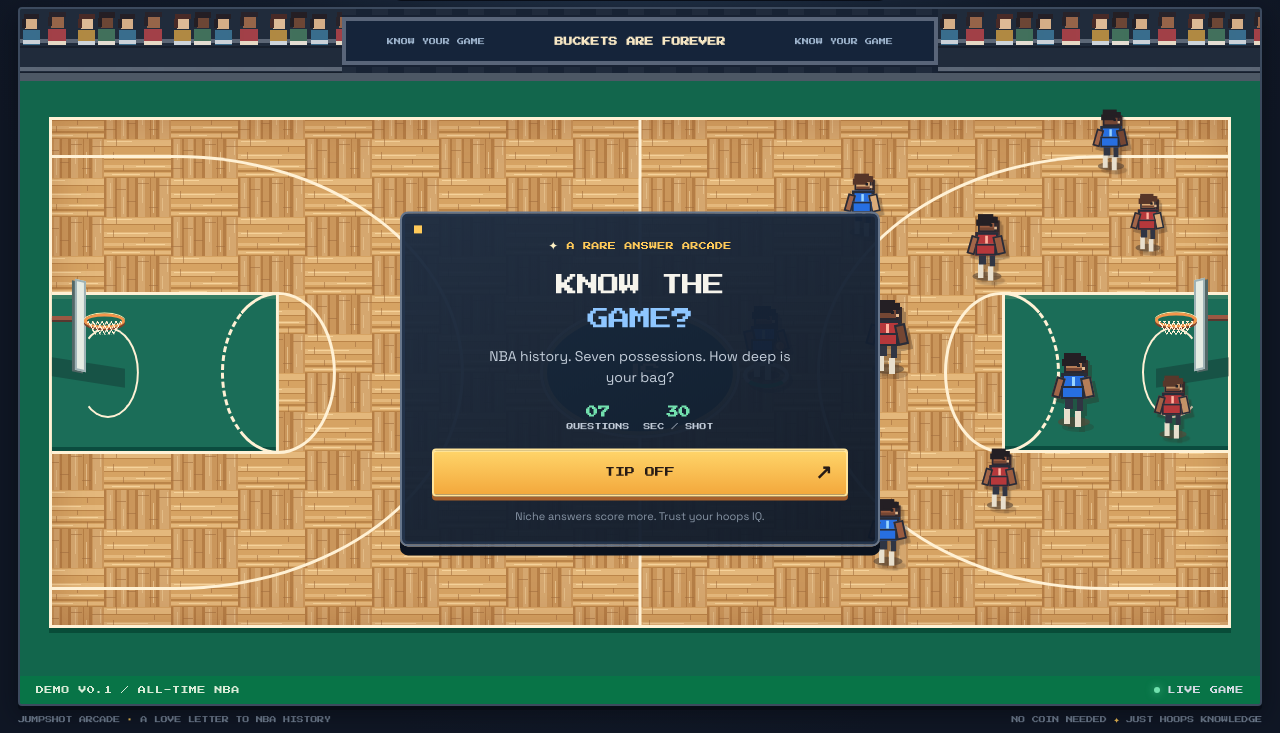
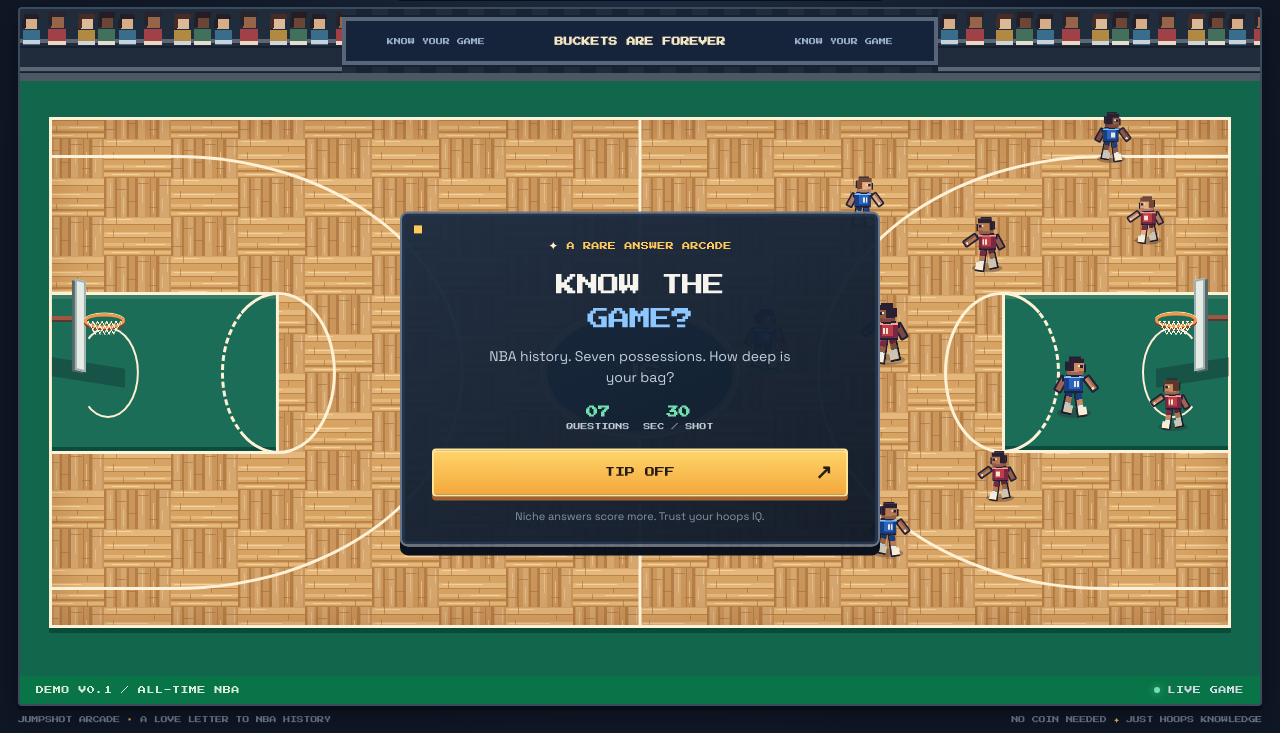
Before and after one commit to NathanN-275/JumpShot_DailyGame, a plain HTML site: page dist/index.html in a window 1280 px wide. Shown: the part 67-800 px from the top of the page. Drawn offline with Linux system fonts and the light colour scheme.

Commit message:
feat: unify the on-court player sprite designs
- What changed: Give all ten players shared pixel silhouettes, matching uniform details, and distinct team palettes. Mirror the red poses and add a separate rear arm to each sprite.
- Why: Make the lineup look like a cohesive set of basketball players on the same court.
- Files/systems affected: Player sprite markup and styling.
- Testing: Reviewed all ten sprites in the local browser preview and watched a dunk credit blue with 10 points. git diff --check passed.

```diff
--- a/dist/index.html
+++ b/dist/index.html
@@ -49,16 +49,16 @@
             </div>
           </div>
           <div class="shot-ball" aria-hidden="true" hidden></div>
-          <div class="court-sprite sprite-blue blue-one" aria-hidden="true"><span class="sprite-shadow"></span><span class="sprite-head"></span><span class="sprite-body"></span><span class="sprite-arm"></span><span class="sprite-ball"></span><span class="sprite-legs"></span></div>
-          <div class="court-sprite sprite-blue blue-two" aria-hidden="true"><span class="sprite-shadow"></span><span class="sprite-head"></span><span class="sprite-body"></span><span class="sprite-arm"></span><span class="sprite-legs"></span></div>
-          <div class="court-sprite sprite-blue blue-three" aria-hidden="true"><span class="sprite-shadow"></span><span class="sprite-head"></span><span class="sprite-body"></span><span class="sprite-arm"></span><span class="sprite-legs"></span></div>
-          <div class="court-sprite sprite-blue blue-four" aria-hidden="true"><span class="sprite-shadow"></span><span class="sprite-head"></span><span class="sprite-body"></span><span class="sprite-arm"></span><span class="sprite-legs"></span></div>
-          <div class="court-sprite sprite-blue blue-five" aria-hidden="true"><span class="sprite-shadow"></span><span class="sprite-head"></span><span class="sprite-body"></span><span class="sprite-arm"></span><span class="sprite-legs"></span></div>
-          <div class="court-sprite sprite-red red-one" aria-hidden="true"><span class="sprite-shadow"></span><span class="sprite-head"></span><span class="sprite-body"></span><span class="sprite-arm"></span><span class="sprite-legs"></span></div>
-          <div class="court-sprite sprite-red red-two" aria-hidden="true"><span class="sprite-shadow"></span><span class="sprite-head"></span><span class="sprite-body"></span><span class="sprite-arm"></span><span class="sprite-legs"></span></div>
-          <div class="court-sprite sprite-red red-three" aria-hidden="true"><span class="sprite-shadow"></span><span class="sprite-head"></span><span class="sprite-body"></span><span class="sprite-arm"></span><span class="sprite-legs"></span></div>
-          <div class="court-sprite sprite-red red-four" aria-hidden="true"><span class="sprite-shadow"></span><span class="sprite-head"></span><span class="sprite-body"></span><span class="sprite-arm"></span><span class="sprite-legs"></span></div>
-          <div class="court-sprite sprite-red red-five" aria-hidden="true"><span class="sprite-shadow"></span><span class="sprite-head"></span><span class="sprite-body"></span><span class="sprite-arm"></span><span class="sprite-legs"></span></div>
+          <div class="court-sprite sprite-blue blue-one" aria-hidden="true"><span class="sprite-shadow"></span><span class="sprite-arm-back"></span><span class="sprite-head"></span><span class="sprite-body"></span><span class="sprite-arm"></span><span class="sprite-ball"></span><span class="sprite-legs"></span></div>
+          <div class="court-sprite sprite-blue blue-two" aria-hidden="true"><span class="sprite-shadow"></span><span class="sprite-arm-back"></span><span class="sprite-head"></span><span class="sprite-body"></span><span class="sprite-arm"></span><span class="sprite-legs"></span></div>
+          <div class="court-sprite sprite-blue blue-three" aria-hidden="true"><span class="sprite-shadow"></span><span class="sprite-arm-back"></span><span class="sprite-head"></span><span class="sprite-body"></span><span class="sprite-arm"></span><span class="sprite-legs"></span></div>
+          <div class="court-sprite sprite-blue blue-four" aria-hidden="true"><span class="sprite-shadow"></span><span class="sprite-arm-back"></span><span class="sprite-head"></span><span class="sprite-body"></span><span class="sprite-arm"></span><span class="sprite-legs"></span></div>
+          <div class="court-sprite sprite-blue blue-five" aria-hidden="true"><span class="sprite-shadow"></span><span class="sprite-arm-back"></span><span class="sprite-head"></span><span class="sprite-body"></span><span class="sprite-arm"></span><span class="sprite-legs"></span></div>
+          <div class="court-sprite sprite-red red-one" aria-hidden="true"><span class="sprite-shadow"></span><span class="sprite-arm-back"></span><span class="sprite-head"></span><span class="sprite-body"></span><span class="sprite-arm"></span><span class="sprite-legs"></span></div>
+          <div class="court-sprite sprite-red red-two" aria-hidden="true"><span class="sprite-shadow"></span><span class="sprite-arm-back"></span><span class="sprite-head"></span><span class="sprite-body"></span><span class="sprite-arm"></span><span class="sprite-legs"></span></div>
+          <div class="court-sprite sprite-red red-three" aria-hidden="true"><span class="sprite-shadow"></span><span class="sprite-arm-back"></span><span class="sprite-head"></span><span class="sprite-body"></span><span class="sprite-arm"></span><span class="sprite-legs"></span></div>
+          <div class="court-sprite sprite-red red-four" aria-hidden="true"><span class="sprite-shadow"></span><span class="sprite-arm-back"></span><span class="sprite-head"></span><span class="sprite-body"></span><span class="sprite-arm"></span><span class="sprite-legs"></span></div>
+          <div class="court-sprite sprite-red red-five" aria-hidden="true"><span class="sprite-shadow"></span><span class="sprite-arm-back"></span><span class="sprite-head"></span><span class="sprite-body"></span><span class="sprite-arm"></span><span class="sprite-legs"></span></div>
           <div class="play-call" id="play-call" aria-live="polite"></div>
           <div class="intro-card" id="intro-card">
             <div class="intro-eyebrow"><span class="pixel-star">✦</span> A RARE ANSWER ARCADE</div>
--- a/dist/styles.css
+++ b/dist/styles.css
@@ -66,38 +66,93 @@ button { color: inherit; }
 .rim { position: absolute; z-index: 2; right: 35%; top: 15%; width: 46%; height: clamp(7px, 1.5vw, 15px); transform: translateY(-50%); border: 3px solid #f5964b; border-radius: 50%; box-shadow: 0 -1px #fff0ae, 0 2px #853e27; }
 .net { position: absolute; top: 55%; left: -1px; right: -1px; height: 14px; transform-origin: top; clip-path: polygon(0 0, 100% 0, 75% 100%, 25% 100%); background: repeating-linear-gradient(60deg, #fff1d5 0 1px, transparent 1px 4px), repeating-linear-gradient(-60deg, #fff1d5 0 1px, transparent 1px 4px); }
 .shot-ball { position: absolute; z-index: 7; width: 12px; height: 12px; border: 2px solid #784326; border-radius: 50%; background: #e88536; box-shadow: inset 2px 1px #ffc071; transform: translate(-50%, -50%); }
-.court-sprite { position: absolute; z-index: 5; width: 34px; height: 58px; transform: translate(-50%, -50%); image-rendering: pixelated; filter: drop-shadow(4px 5px 0 rgba(49,34,24,.3)); }
-.sprite-blue { --jersey: #276fe0; --trim: #99d5ff; }
-.court-sprite { --skin: #9a5c40; --hair: #241f24; }
-.blue-two, .red-three { --skin: #dbab78; --hair: #563528; }
-.blue-three, .red-one { --skin: #744633; }
-.sprite-red { --jersey: #b6383b; --trim: #ffb3a0; }
+.court-sprite {
+  --sprite-ink: #222036;
+  --skin: #b77950;
+  --hair: #292031;
+  --hairline: 7px;
+  --skin-shadow: color-mix(in srgb, var(--skin), #50283a 36%);
+  position: absolute;
+  z-index: 5;
+  width: 34px;
+  height: 58px;
+  transform: translate(-50%, -50%) scale(var(--player-scale, 1)) scaleX(var(--facing, 1));
+}
+.sprite-blue { --jersey: #2866c4; --jersey-dark: #183f81; --trim: #83c7ff; }
+.sprite-red { --jersey: #bd3e49; --jersey-dark: #792841; --trim: #ff9f92; --facing: -1; }
+.blue-two, .red-three { --skin: #e6af81; --hair: #774733; --hairline: 6px; }
+.blue-three, .red-one { --skin: #905a43; --hairline: 9px; }
+.blue-four, .red-two { --hairline: 4px; }
 .blue-one { left: 60%; top: 43%; z-index: 6; }
-.blue-two { left: 68%; top: 20%; transform: translate(-50%, -50%) scale(.85); }
-.blue-three { left: 88%; top: 9%; transform: translate(-50%, -50%) scale(.82); }
-.blue-four { left: 70%; top: 75%; transform: translate(-50%, -50%) scale(.9); }
-.blue-five { left: 85%; top: 51%; --skin: #b67e58; }
+.blue-two { left: 68%; top: 20%; --player-scale: .85; }
+.blue-three { left: 88%; top: 9%; --player-scale: .82; }
+.blue-four { left: 70%; top: 75%; --player-scale: .9; }
+.blue-five { left: 85%; top: 51%; --skin: #ca895e; }
 .red-one { left: 70%; top: 42%; }
-.red-two { left: 78%; top: 27%; transform: translate(-50%, -50%) scale(.9); }
-.red-three { left: 91%; top: 23%; transform: translate(-50%, -50%) scale(.78); }
-.red-four { left: 79%; top: 66%; transform: translate(-50%, -50%) scale(.82); }
-.red-five { left: 93%; top: 54%; transform: translate(-50%, -50%) scale(.85); --skin: #c49267; --hair: #58382b; }
-.sprite-head { position: absolute; width: 20px; height: 17px; left: 7px; top: 1px; background: var(--skin); border: 2px solid #2a2730; box-shadow: inset 0 -3px #754633, 4px 4px 0 #36292a; }
-.sprite-head::before { content: ""; position: absolute; left: -2px; top: -5px; width: 17px; height: 7px; background: var(--hair); box-shadow: 5px 3px 0 var(--hair), -2px 6px 0 var(--hair); }
-.sprite-head::after { content: ""; position: absolute; left: 11px; top: 6px; width: 3px; height: 3px; background: #201f25; box-shadow: 5px 3px 0 #e5b98e; }
-.sprite-body { position: absolute; left: 4px; top: 18px; width: 26px; height: 20px; background: var(--jersey); border: 3px solid #282d39; box-shadow: inset 0 -4px var(--trim); }
-.sprite-body::before { content: ""; position: absolute; right: -9px; top: 1px; width: 7px; height: 17px; background: var(--skin); border: 2px solid #282d39; transform: rotate(-12deg); }
-.sprite-body::after { content: ""; position: absolute; left: 8px; top: 1px; height: 13px; width: 3px; background: var(--trim); }
-.sprite-arm { position: absolute; left: -3px; top: 22px; width: 9px; height: 21px; background: #a26548; border: 2px solid #292b35; transform: rotate(16deg); }
-.sprite-legs { position: absolute; left: 8px; top: 36px; width: 8px; height: 18px; background: #303543; box-shadow: 11px 3px 0 -1px #303543, -2px 16px 0 -1px #e8dfcd, 9px 19px 0 -1px #e8dfcd; }
-.sprite-legs::before { content: ""; position: absolute; left: -4px; top: -5px; width: 19px; height: 9px; background: var(--jersey); border: 2px solid #282d39; }
-.sprite-shadow { position: absolute; left: 1px; bottom: -14px; width: 32px; height: 10px; border-radius: 50%; background: #5a4836a3; }
-.blue-one .sprite-shadow::before { content: ""; position: absolute; left: -5px; top: -8px; width: 38px; height: 18px; border: 4px solid #f8f1da; border-bottom-color: #38d47c; border-radius: 50%; }
-.sprite-ball { display: none; position: absolute; right: -5px; top: 32px; z-index: 2; width: 12px; height: 12px; border-radius: 50%; background: #dc7b35; border: 2px solid #754628; box-shadow: inset 3px 0 0 #f2ae67; }
+.red-two { left: 78%; top: 27%; --player-scale: .9; }
+.red-three { left: 91%; top: 23%; --player-scale: .78; }
+.red-four { left: 79%; top: 66%; --player-scale: .82; }
+.red-five { left: 93%; top: 54%; --player-scale: .85; --skin: #ca895e; --hair: #58382b; }
+
+/* Keep the limbs separate so the same silhouettes work in every shot pose. */
+.sprite-head {
+  position: absolute; z-index: 4; left: 8px; top: 1px; width: 21px; height: 21px;
+  background: var(--sprite-ink);
+  clip-path: polygon(4px 0, 16px 0, 16px 2px, 19px 2px, 19px 8px, 21px 8px, 21px 16px, 18px 16px, 18px 19px, 14px 19px, 14px 21px, 6px 21px, 6px 18px, 2px 18px, 2px 14px, 0 14px, 0 5px, 4px 5px);
+}
+.sprite-head::before {
+  content: ""; position: absolute; inset: 2px;
+  background: linear-gradient(90deg, var(--skin-shadow) 4px, var(--skin) 4px);
+  box-shadow: inset 0 -3px var(--skin-shadow);
+}
+.sprite-head::after {
+  content: ""; position: absolute; inset: 2px;
+  background:
+    linear-gradient(var(--sprite-ink) 0 0) 13px 7px / 3px 3px,
+    linear-gradient(#f6e3ce 0 0) 11px 7px / 3px 2px,
+    linear-gradient(var(--skin-shadow) 0 0) 12px 13px / 6px 2px,
+    linear-gradient(var(--hair) 0 0) top / 100% 5px,
+    linear-gradient(var(--hair) 0 0) 0 4px / var(--hairline) 9px;
+  background-repeat: no-repeat;
+}
+.sprite-body {
+  position: absolute; z-index: 3; left: 5px; top: 19px; width: 24px; height: 19px;
+  background: var(--sprite-ink);
+  clip-path: polygon(4px 0, 19px 0, 19px 2px, 24px 2px, 24px 7px, 21px 7px, 21px 19px, 2px 19px, 2px 7px, 0 7px, 0 2px, 4px 2px);
+}
+.sprite-body::before {
+  content: ""; position: absolute; inset: 2px;
+  background: linear-gradient(90deg, var(--jersey-dark) 0 5px, var(--jersey) 5px 16px, var(--jersey-dark) 16px);
+  box-shadow: inset 0 2px var(--trim), inset 0 -2px var(--jersey-dark);
+}
+.sprite-body::after {
+  content: ""; position: absolute; left: 12px; top: 7px; width: 5px; height: 6px;
+  background: linear-gradient(90deg, #f6e6d4 2px, transparent 2px 3px, #f6e6d4 3px);
+}
+.sprite-arm, .sprite-arm-back {
+  position: absolute; top: 21px; width: 9px; height: 18px;
+  border: 2px solid var(--sprite-ink);
+  border-radius: 2px;
+  background: linear-gradient(var(--skin) 0 11px, #f1dfc9 11px 13px, var(--skin) 13px);
+  box-shadow: inset -2px 0 var(--skin-shadow);
+  transform-origin: 50% 2px;
+}
+.sprite-arm { z-index: 4; right: 0; transform: rotate(-37deg); }
+.sprite-arm-back { z-index: 1; left: 3px; transform: rotate(29deg); background: var(--skin-shadow); }
+.sprite-red .sprite-arm { transform: rotate(-55deg); }
+.blue-one .sprite-arm { right: -1px; transform: rotate(-16deg); }
+.sprite-legs { position: absolute; z-index: 2; left: 6px; top: 34px; width: 23px; height: 23px; transform-origin: top; }
+.sprite-legs::before, .sprite-legs::after {
+  content: ""; position: absolute; width: 11px; height: 22px; border: 2px solid var(--sprite-ink);
+  clip-path: polygon(0 0, 8px 0, 8px 16px, 11px 16px, 11px 100%, 0 100%);
+  background: linear-gradient(var(--jersey-dark) 0 6px, var(--skin) 6px 12px, #deeff2 12px 15px, #fbecd4 15px);
+}
+.sprite-legs::before { left: 0; top: 0; transform: rotate(12deg); filter: brightness(.83); }
+.sprite-legs::after { left: 12px; top: 2px; transform: rotate(-8deg); }
+.sprite-shadow { position: absolute; left: 0; bottom: -5px; width: 34px; height: 10px; border-radius: 50%; background: #32242455; }
+.blue-one .sprite-shadow::before { content: ""; position: absolute; inset: -4px; border: 2px solid #f8f1da; border-bottom: 3px solid #38d47c; border-radius: 50%; }
+.sprite-ball { display: none; position: absolute; right: -5px; top: 32px; z-index: 5; width: 12px; height: 12px; border-radius: 50%; background: #dc7b35; border: 2px solid #754628; box-shadow: inset 3px 0 0 #f2ae67; }
 .blue-one .sprite-ball { display: block; }
-.blue-one .sprite-arm { left: auto; right: -4px; z-index: 2; transform-origin: 50% 2px; transform: rotate(-16deg); }
-.blue-one .sprite-body::before { left: -9px; right: auto; }
-.blue-one .sprite-legs, .sprite-red .sprite-legs { transform-origin: top; }
 .play-call { position: absolute; top: 17%; left: 50%; z-index: 10; transform: translate(-50%, -10px) scale(.9); opacity: 0; padding: 11px 16px; border: 3px solid #fff0c9; border-radius: 4px; background: #12223b; color: var(--yellow); font: 12px var(--pixel); text-align: center; text-shadow: 2px 2px #57401d; box-shadow: 0 5px 0 #111a28; white-space: nowrap; }
 .arena-topline, .arena-bottomline { text-transform: uppercase; }
 .arena-bottomline { flex-basis: 28px; height: 28px; background: #087447; color: #d9ebd7; }
```
